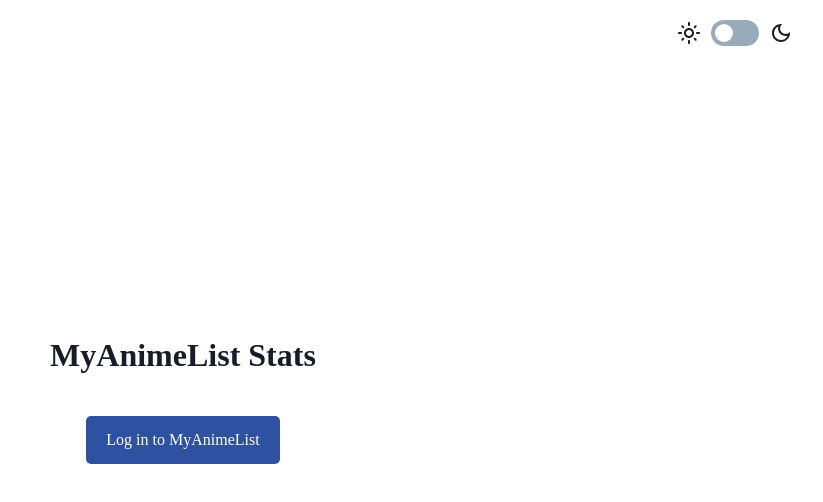
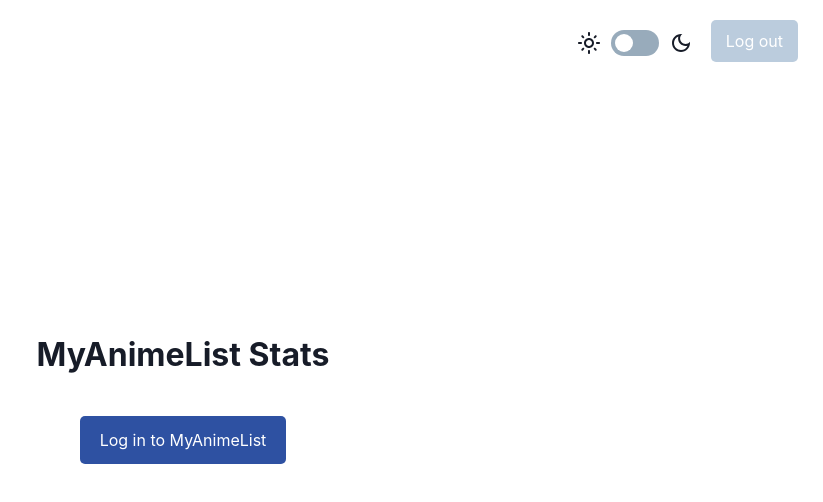
Before and after one commit to angelenelm/MyAnimeList-Profile, a React (Create React App) app in the folder client/: page / in a window 1280 px wide. Shown: the top 502 px of the page, without its empty margins (457-1280 px from the left). Built offline with nearby package versions, Linux system fonts and the light colour scheme; no server answers.

Commit message:
using css variables instead of ThemeProvider

```diff
--- a/client/src/App.js
+++ b/client/src/App.js
@@ -2,10 +2,31 @@
 import { BrowserRouter as Router, Switch, Route, Redirect, useLocation } from "react-router-dom";
 import { accessToken, logout, getCurrentUserProfile } from "./myanimelist";
 import { catchErrors } from "./utils";
-import { ThemeProvider } from "styled-components/macro";
-import { GlobalStyle, lightTheme, darkTheme } from "./styles";
+import styled from "styled-components/macro";
+import GlobalStyle from "./styles/GlobalStyle";
 import { ThemeToggle } from "./components";
 import { Login, Profile } from "./pages";
+
+const StyledLogoutButton = styled.button`
+  position: absolute;
+  top: 0px;
+  right: 25px;
+  background-color: var(--secondaryButtonColor);
+  color: var(--buttonTextColor);
+  text-decoration: none;
+  padding: 12px 15px;
+  margin: 20px auto;
+  border-radius: 5px;
+  display: inline-block;
+
+  &:hover,
+  &:focus {
+    text-decoration: none;
+    filter: brightness(1.05);
+  }
+
+  transition: var(--transition);
+`;
 
 function ScrollToTop() {
   const { pathname } = useLocation();
@@ -20,9 +41,15 @@
 function App() {
   const [token, setToken] = useState(null);
   const [profile, setProfile] = useState(null);
-  const [darkMode, setDarkMode] = useState(false);
+  const [theme, setTheme] = useState("light");
 
-  const handleDarkModeChange = (event) => setDarkMode(event.target.checked);
+  const handleThemeChange = (event) => {
+    if (event.target.checked) {
+      setTheme("dark");
+    } else {
+      setTheme("light");
+    }
+  };
 
   useEffect(() => {
     setToken(accessToken);
@@ -38,12 +65,17 @@
     catchErrors(fetchData());
   }, []);
 
+  useEffect(() => {
+    document.body.dataset.theme = theme;
+  }, [theme]);
+
   return (
     <div>
-      <ThemeProvider theme={darkMode ? darkTheme : lightTheme}>
       <GlobalStyle />
       <header>
-          <ThemeToggle checked={darkMode} onChange={handleDarkModeChange} />
+        <ThemeToggle checked={theme === "dark"} onChange={handleThemeChange} />
+        <StyledLogoutButton onClick={logout}> Log out</StyledLogoutButton>
+
         <Router>
           <ScrollToTop />
           <Switch>
@@ -52,7 +84,6 @@
             </Route>
 
             <Route exact path="/:id">
-                <button onClick={logout}> Log out</button>
               <Profile />
             </Route>
 
@@ -73,7 +104,6 @@
           </Switch>
         </Router>
       </header>
-      </ThemeProvider>
     </div>
   );
 }
--- a/client/src/components/ThemeToggle.js
+++ b/client/src/components/ThemeToggle.js
@@ -3,17 +3,17 @@
 import DarkModeOutlinedIcon from "@mui/icons-material/DarkModeOutlined";
 
 const LightModeIcon = styled(LightModeOutlinedIcon)`
-  color: ${({ theme }) => theme.textColor};
+  color: var(--textColor);
 `;
 
 const DarkModeIcon = styled(DarkModeOutlinedIcon)`
-  color: ${({ theme }) => theme.textColor};
+  color: var(--textColor);
 `;
 
 const ThemeToggleLabel = styled.label`
   position: absolute;
-  top: 20px;
-  right: 30px;
+  top: 30px;
+  right: 130px;
   display: flex;
   align-items: center;
   gap: 10px;
@@ -23,11 +23,11 @@
   position: relative;
   width: 48px;
   height: 26px;
-  background: ${({ theme }) => theme.inactiveSwitchColor};
+  background: var(--inactiveSwitchColor);
   border-radius: 26px;
   cursor: pointer;
   padding: 4px;
-  transition: ${({ theme }) => theme.transition};
+  transition: var(--transition);
 
   &:before {
     content: "";
@@ -39,7 +39,7 @@
     left: 4px;
     background: #ffffff;
     transform: translate(0, -50%);
-    transition: ${({ theme }) => theme.transition};
+    transition: var(--transition);
   }
 `;
 
@@ -49,7 +49,7 @@
   position: absolute;
 
   &:checked + ${ThemeToggleSwitch} {
-    background: ${({ theme }) => theme.activeSwitchColor};
+    background: var(--activeSwitchColor);
 
     &:before {
       transform: translate(22px, -50%);
--- a/client/src/pages/Login.js
+++ b/client/src/pages/Login.js
@@ -9,8 +9,8 @@
 `;
 
 const StyledLoginButton = styled.a`
-  background-color: ${({ theme }) => theme.primaryButtonColor};
-  color: ${({ theme }) => theme.buttonTextColor};
+  background-color: var(--primaryButtonColor);
+  color: var(--buttonTextColor);
   text-decoration: none;
   padding: 15px 20px;
   margin: 20px auto;
@@ -23,7 +23,7 @@
     filter: brightness(1.2);
   }
 
-  transition: ${({ theme }) => theme.transition};
+  transition: var(--transition);
 `;
 
 const Login = () => {
--- a/client/src/styles/GlobalStyle.js
+++ b/client/src/styles/GlobalStyle.js
@@ -1,8 +1,12 @@
 import { createGlobalStyle } from "styled-components/macro";
 import normalize from "styled-normalize";
+import variables from "./variables";
+import fonts from "./fonts";
 
 const GlobalStyle = createGlobalStyle`
   ${normalize};
+  ${variables};
+  ${fonts};
 
   html {
     box-sizing: border-box;
@@ -15,21 +19,22 @@
   }
 
   body {
-    background-color: ${({ theme }) => theme.backgroundColor};
-    color: ${({ theme }) => theme.textColor};
+    background-color: var(--backgroundColor);
+    color: var(--textColor);
     display: flex;
     flex-direction: column;
     justify-content: center;
     align-items: center;
     height: 100vh;
-    transition: ${({ theme }) => theme.transition};
+    transition: var(--transition);
+    font-family: var(--font);
   }
 
   button {
     padding: 10px 15px;
     border: none;
     border-radius: 5px;
-    background-color: ${({ theme }) => theme.secondaryButtonColor};
+    background-color: var(--secondaryButtonColor);
     cursor: pointer;
 
     &:hover,
@@ -38,7 +43,7 @@
       filter: brightness(1.1);
     }
 
-    transition: ${({ theme }) => theme.transition};
+    transition: var(--transition);
   }
 `;
 
--- /dev/null
+++ b/client/src/styles/fonts.js
@@ -0,0 +1,45 @@
+import { css } from "styled-components/macro";
+
+const fonts = css`
+  @font-face {
+    font-family: "Whitney";
+    src: url("../public/fonts/Whitney-Book.woff2") format("woff2")
+      url("../public/fonts/Whitney-Book.woff") format("woff");
+    font-weight: 400;
+    font-style: normal;
+  }
+
+  @font-face {
+    font-family: "Whitney";
+    src: url("../public/fonts/Whitney-BookItalic.woff2") format("woff2")
+      url("../public/fonts/Whitney-BookItalic.woff") format("woff");
+    font-weight: 400;
+    font-style: italic;
+  }
+
+  @font-face {
+    font-family: "Whitney";
+    src: url("../public/fonts/Whitney-Semibold.woff2") format("woff2")
+      url("../public/fonts/Whitney-Semibold.woff") format("woff");
+    font-weight: 600;
+    font-style: normal;
+  }
+
+  @font-face {
+    font-family: "Whitney";
+    src: url("../public/fonts/Whitney-SemiboldItalic.woff2") format("woff2")
+      url("../public/fonts/Whitney-SemiboldItalic.woff") format("woff");
+    font-weight: 600;
+    font-style: italic;
+  }
+
+  @font-face {
+    font-family: "Whitney";
+    src: url("../public/fonts/Whitney-Bold.woff2") format("woff2")
+      url("../public/fonts/Whitney-Bold.woff") format("woff");
+    font-weight: bold;
+    font-style: normal;
+  }
+`;
+
+export default fonts;
--- a/client/src/styles/index.js
+++ /dev/null
@@ -1,2 +0,0 @@
-export { default as GlobalStyle } from "./GlobalStyle";
-export { lightTheme, darkTheme } from "./theme";
--- a/client/src/styles/theme.js
+++ /dev/null
@@ -1,23 +0,0 @@
-const darkTheme = {
-  backgroundColor: "#171C28",
-  textColor: "#E7E7E7",
-  buttonTextColor: "#E7E7E7",
-  inactiveSwitchColor: "#98ABBB",
-  activeSwitchColor: "#bae67e",
-  primaryButtonColor: "#2e51a2",
-  secondaryButtonColor: "#BBCCDD",
-  transition: "all 0.2s ease-in-out",
-};
-
-const lightTheme = {
-  backgroundColor: "#ffffff",
-  textColor: "#171C28",
-  buttonTextColor: "#ffffff",
-  inactiveSwitchColor: "#98ABBB",
-  activeSwitchColor: "#bae67e",
-  primaryButtonColor: "#2e51a2",
-  secondaryButtonColor: "#BBCCDD",
-  transition: "all 0.2s ease-in-out",
-};
-
-export { lightTheme, darkTheme };
--- /dev/null
+++ b/client/src/styles/variables.js
@@ -0,0 +1,28 @@
+import { css } from "styled-components/macro";
+
+const variables = css`
+  html {
+    --inactiveSwitchColor: #98abbb;
+    --activeSwitchColor: #bae67e;
+    --primaryButtonColor: #2e51a2;
+    --secondaryButtonColor: #bbccdd;
+
+    --transition: all 0.2s ease-in-out;
+
+    --font: "Whitney", -apple-system, BlinkMacSystemFont, system-ui, sans-serif;
+  }
+
+  body[data-theme="light"] {
+    --backgroundColor: #ffffff;
+    --textColor: #171c28;
+    --buttonTextColor: #ffffff;
+  }
+
+  body[data-theme="dark"] {
+    --backgroundColor: #171c28;
+    --textColor: #e7e7e7;
+    --buttonTextColor: #ffffff;
+  }
+`;
+
+export default variables;
```
Lines whose indentation alone changed are shown as unchanged.
